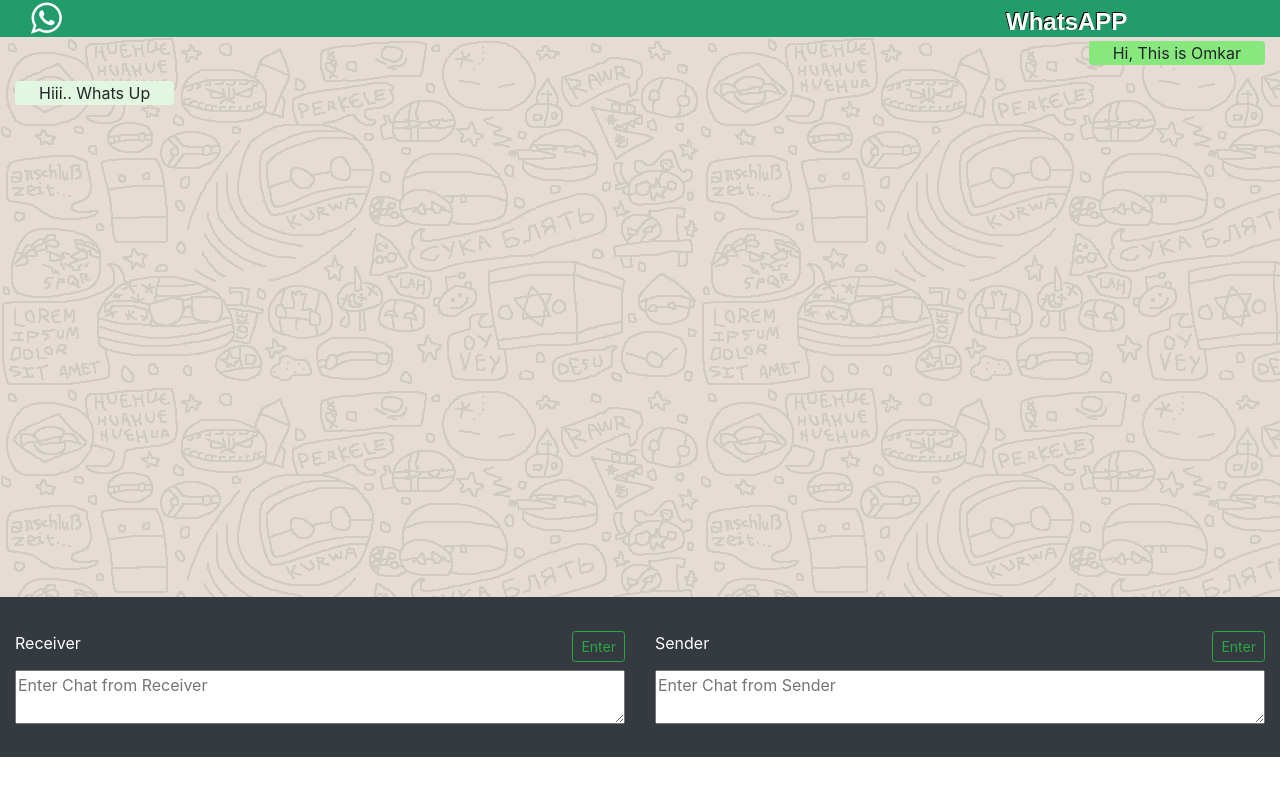
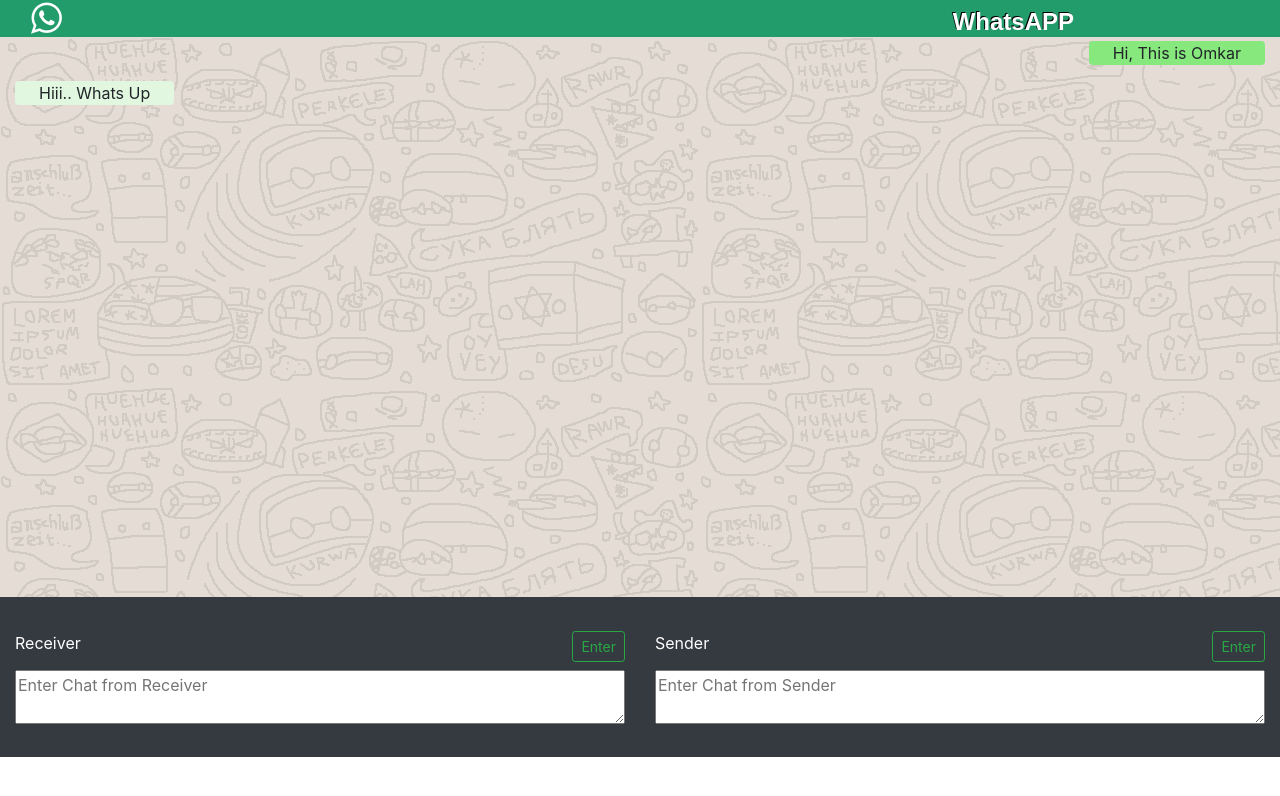
Before and after one commit to Patilomkar702/WhatsAPP, a plain HTML site: page index.html in a window 1280 px wide. Drawn offline with nearby package versions, Linux system fonts and the light colour scheme.

Commit message:
Col _5 updated

```diff
--- a/index.html
+++ b/index.html
@@ -39,7 +39,7 @@
       <div class="container-fluid">
         <nav class="row align-items-center justify-content-between sticky-top" style="max-height: 10vh; background-color: rgb(34, 156, 107);">
           <div class="col-2 ml-3"><i class="fa fa-whatsapp text-white" style="font-size:36px"></i></div>
-          <div class="col-4 d-flex justify-content-center align-self-end h4 text-white mb-0" style="font-family: sans-serif; text-shadow: 1px 1px black; text-shadow: -1px -1px black;"><b>WhatsAPP</b></div>
+          <div class="col-5 d-flex justify-content-center align-self-end h4 text-white mb-0" style="font-family: sans-serif; text-shadow: 1px 1px black; text-shadow: -1px -1px black;"><b>WhatsAPP</b></div>
         </nav>
 
         <!-- chat Box-->
```
